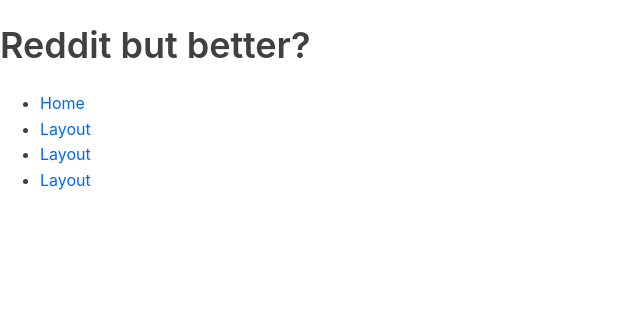
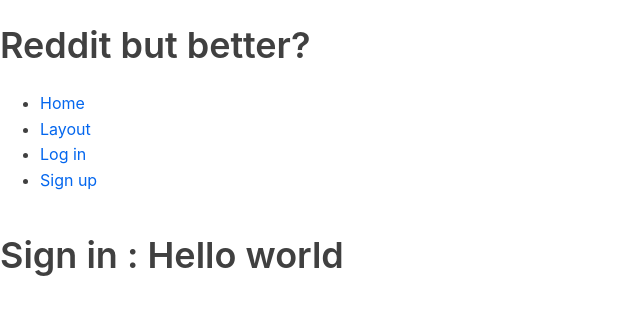
Before and after one commit to Jamedw/CSC307_group_project, a React (Vite) app in the folder packages/react-frontend/: page /Sign_up in a window 1280 px wide. Shown: the top 314 px of the page, without its empty margins (0-640 px from the left). Built offline with nearby package versions, Linux system fonts and the light colour scheme.

Commit message:
added pages and routes for functionality

```diff
--- a/packages/react-frontend/src/App.css
+++ b/packages/react-frontend/src/App.css
@@ -33,7 +33,7 @@
  * Remove the margin in all browsers.
  */
 body {
-  margin: 0;
+  margin: 12;
 }
 
 /**
--- a/packages/react-frontend/src/App.jsx
+++ b/packages/react-frontend/src/App.jsx
@@ -8,6 +8,8 @@
     Link,
 } from "react-router-dom";
 import Home from "./pages/Home";
+import Log_in from "./pages/Log_in.jsx"
+import Sign_up from "./pages/Sign_up.jsx"
 import Layout from "./pages/Layout";
 
 import "./App.css";
@@ -27,13 +29,13 @@
                   </Link>
                 </li>
                 <li>
-                  <Link to="/Layout">
-                    Layout
+                  <Link to="/Log_in">
+                    Log in
                   </Link>
                 </li>
                 <li>
-                  <Link to="/Layout">
-                    Layout
+                  <Link to="/Sign_up">
+                    Sign up
                   </Link>
                 </li>
 
@@ -44,8 +46,12 @@
                   element={<Home />}
                 ></Route>
                 <Route
-                  path="/Layout"
-                  element={<Layout />}
+                  path="/Log_in"
+                  element={<Log_in />}
+                ></Route>
+                <Route
+                  path="/Sign_up"
+                  element={<Sign_up />}
                 ></Route>
               </Routes>
             </div>
--- a/packages/react-frontend/src/pages/Home.jsx
+++ b/packages/react-frontend/src/pages/Home.jsx
@@ -1,3 +1,6 @@
+
+
+
 function VideoList({ videos, emptyHeading }) {
     const count = videos.length;
     let heading = emptyHeading;
--- a/packages/react-frontend/src/pages/Log_in.jsx
+++ b/packages/react-frontend/src/pages/Log_in.jsx
@@ -0,0 +1,7 @@
+function Log_in()
+{
+    return(
+        <h1>Log in : Hello world</h1>
+    )
+}
+export default Log_in
--- a/packages/react-frontend/src/pages/Sign_up.jsx
+++ b/packages/react-frontend/src/pages/Sign_up.jsx
@@ -0,0 +1,7 @@
+function Sign_in()
+{
+    return(
+        <h1>Sign in : Hello world</h1>
+    )
+}
+export default Sign_in
```
